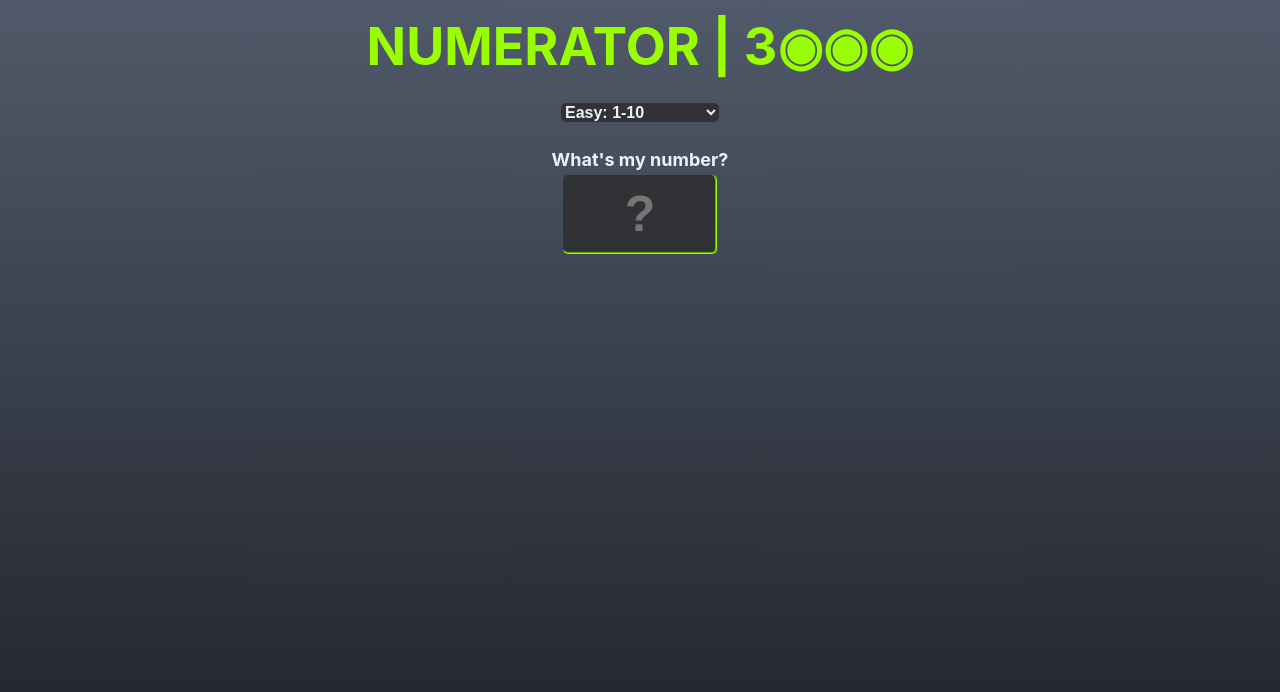
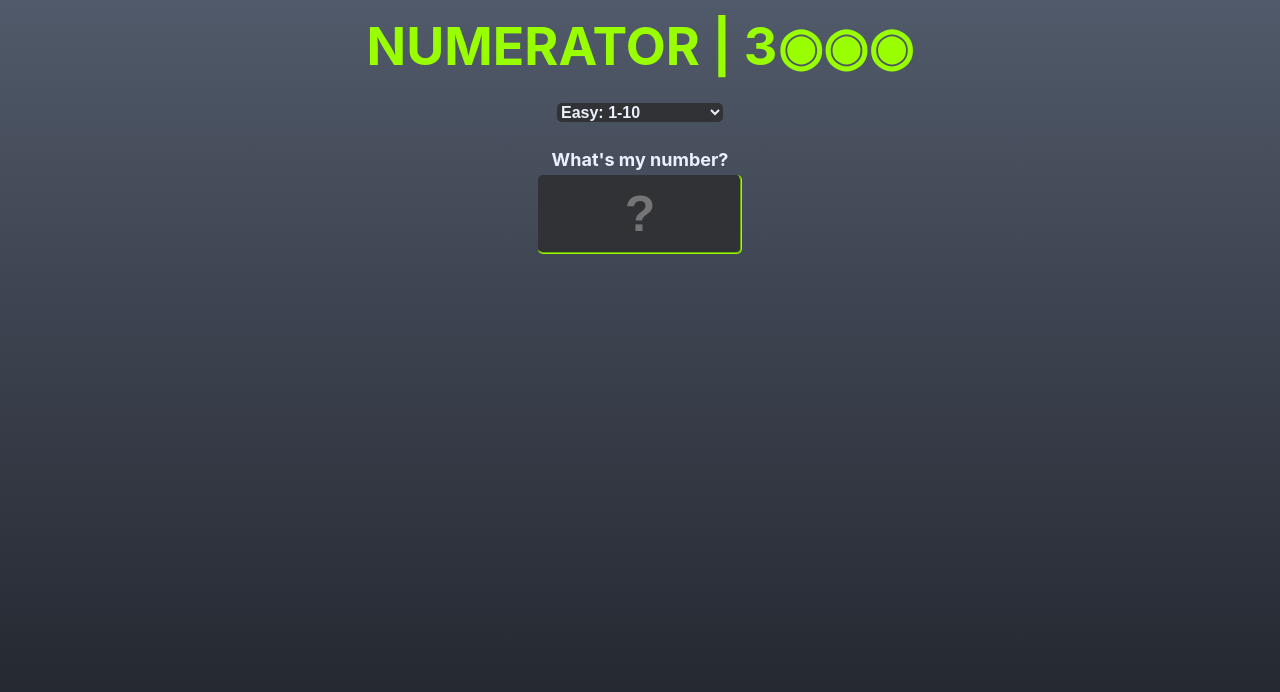
Before and after one commit to jeffstienstra/numerator3000, a React (Create React App) app: page / in a window 1280 px wide. Shown: the top 692 px of the page. Built offline with nearby package versions, Linux system fonts and the light colour scheme.

Commit message:
update dependencies

```diff
--- a/package.json
+++ b/package.json
@@ -8,7 +8,7 @@
     "@testing-library/user-event": "^13.5.0",
     "react": "^18.2.0",
     "react-dom": "^18.2.0",
-    "react-scripts": "5.0.1",
+    "react-scripts": "^5.0.1",
     "web-vitals": "^2.1.4"
   },
   "scripts": {
--- a/src/App.css
+++ b/src/App.css
@@ -94,7 +94,7 @@ input {
 
 .number-input {
   height: 75px;
-  width: 150px;
+  width: 200px;
   text-align: center;
   margin-bottom: 1px;
   margin-top: 2px;
--- a/src/components/Logic.js
+++ b/src/components/Logic.js
@@ -23,7 +23,7 @@ const [secretNumber, setSecretNumber] = useState(undefined)
         (event) => {
 
             // What is a web browser 'event' anyway?
-            console.log(`this is a browser keyPress event: `, event)
+            // console.log(`this is a browser keyPress event: `, event)
 
             setFooter(``)
 
@@ -49,6 +49,7 @@ const [secretNumber, setSecretNumber] = useState(undefined)
         }, [currentEntry] // eslint-disable-line react-hooks/exhaustive-deps
     )
 
+
     const onEnter = () => {
 
         // A little hint for testing purposes...
@@ -71,6 +72,7 @@ const [secretNumber, setSecretNumber] = useState(undefined)
         }
     }
 
+
     const onDifficultySelect = (event) => {
         console.log('difficulty value: ', event.target.value)
 
@@ -84,6 +86,7 @@ const [secretNumber, setSecretNumber] = useState(undefined)
         setGameOver(false)
     }
 
+    // Reset the game to original values
     const reset = () => {
         setCurrentEntry('')
         setDigits(10)
@@ -97,7 +100,8 @@ const [secretNumber, setSecretNumber] = useState(undefined)
         // window.location.reload(false);
     }
 
-    // Check if the user presses the Space bar and disable it
+
+    // Check if the user presses the Space bar during the game and disable it
     useEffect(() => {
         document.addEventListener('keydown', handleKeyPress);
 
@@ -114,6 +118,8 @@ const [secretNumber, setSecretNumber] = useState(undefined)
         };
     }, [handleKeyPress]);  // eslint-disable-line react-hooks/exhaustive-deps
 
+
+    // Generate initial secret number
     useEffect(() => {
         createSecretNumber()
     }, [])  // eslint-disable-line react-hooks/exhaustive-deps
@@ -139,8 +145,10 @@ const [secretNumber, setSecretNumber] = useState(undefined)
                     <select value={digits} onChange={onDifficultySelect} disabled={gameOver} >
                         <option value='10'>Easy: 1-10</option>
                         <option value='100'>Normal: 1-100</option>
-                        <option value='1000'>Hard: 1-1,000</option>
-                        <option value='10000'>Silliness: 1-10,000</option>
+                        <option value='1000'>Medium: 1-1,000</option>
+                        <option value='10000'>Hard: 1-10,000</option>
+                        <option value='100000'>Crazy: 1-100,000</option>
+                        <option value='1000000'>Insane! 1-1,000,000</option>
                     </select>
                 </div>
             {!gameOver && (
```
Also changed, not shown: 1 other file (tests, documents, lock files or other folders).
